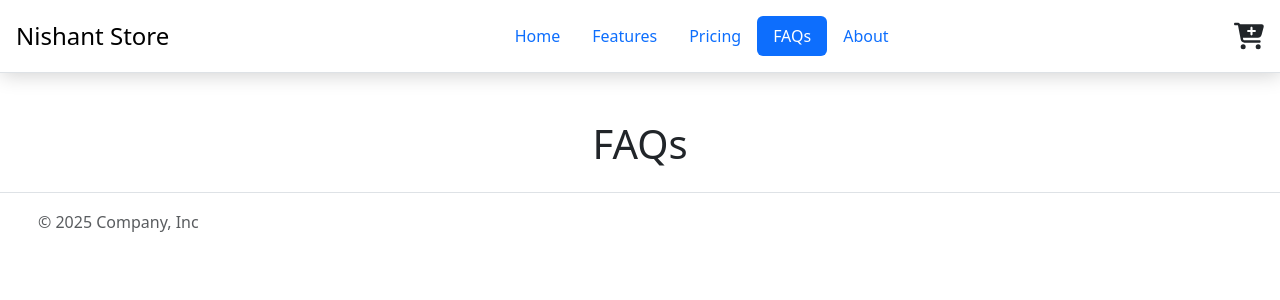
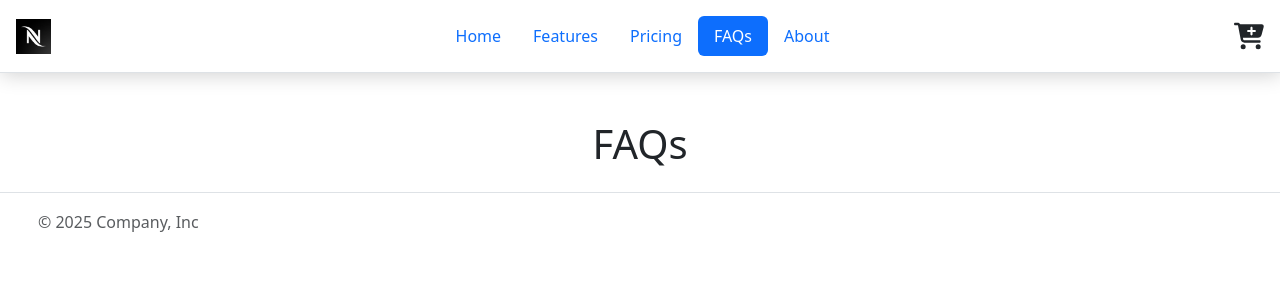
Before and after one commit to Nishant2056/React-Ecommerce, a React (Vite) app: page /faqs in a window 1280 px wide. Shown: the top 300 px of the page. Built offline with nearby package versions, Linux system fonts and the light colour scheme; no server answers.

Commit message:
logo addition

```diff
--- a/src/App.css
+++ b/src/App.css
@@ -83,3 +83,8 @@ h2{
   font-size: 18px;
   color: #333;
 }
+.store-logo{
+  height: 35px;
+  width: 35px;
+  object-fit: contain;
+}
--- a/src/components/Header/Header.jsx
+++ b/src/components/Header/Header.jsx
@@ -2,6 +2,7 @@ import { useState } from "react";
 import { FaCartPlus } from "react-icons/fa6";
 import { Link, NavLink } from "react-router-dom";
 import CartModal from "./CartModal.jsx";
+import logo from "../../assets/store logo.jpg";
 
 const Header = () => {
   const [showCart, setShowCart] = useState(false);
@@ -13,7 +14,7 @@ const Header = () => {
           to="/"
           className="d-flex align-items-center link-body-emphasis text-decoration-none"
         >
-          <span className="fs-4">Nishant Store</span>
+          <img src={logo} className="store-logo" alt="Store Logo" width="60" />
         </Link>
 
         <ul className="nav nav-pills">
```
Also changed, not shown: src/assets/store logo.jpg (added).
